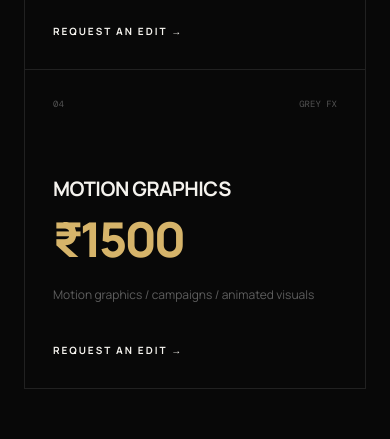
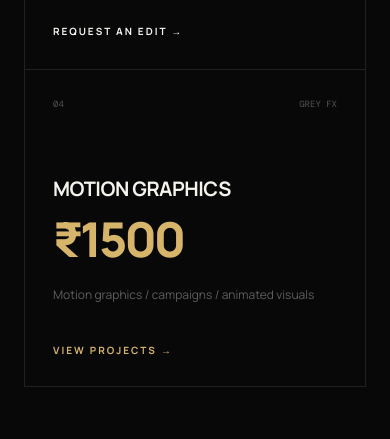
Before and after one commit to sam03127/grey-fx, a React (Vite) app: page / in a window 390 px wide. Shown: the part 5473-5912 px from the top of the page. Built offline with nearby package versions, Linux system fonts and the light colour scheme; a web font is replaced by a local one.

Commit message:
Refactor Pricing component for better readability

```diff
--- a/src/components/Pricing.jsx
+++ b/src/components/Pricing.jsx
@@ -30,8 +30,24 @@ export default function Pricing(){
 
       <div className="grid border-l border-t border-white/10 md:grid-cols-4">
 
-        {plans.map(([t,p,d,n])=>
-          <div key={t} className="border-b border-r border-white/10 p-7 md:p-9">
+        {plans.map(([t,p,d,n])=>{
+
+          const isMotionGraphics=t==='MOTION GRAPHICS';
+
+          return (
+            <div
+              key={t}
+              onClick={()=>{
+                if(isMotionGraphics){
+                  window.location.href='/grey-fx/motion-graphics';
+                }
+              }}
+              className={`border-b border-r border-white/10 p-7 md:p-9 ${
+                isMotionGraphics
+                  ? 'cursor-pointer transition-all duration-300 hover:bg-[#d6b46a]/[.05] hover:border-[#d6b46a]/40'
+                  : ''
+              }`}
+            >
 
               <div className="flex justify-between mono text-[9px] text-white/30">
                 <span>{n}</span>
@@ -50,15 +66,23 @@ export default function Pricing(){
                 {d}
               </p>
 
+              {isMotionGraphics ? (
+                <div className="mt-9 text-[10px] font-bold uppercase tracking-[.2em] text-[#d6b46a]">
+                  View Projects →
+                </div>
+              ) : (
                 <a
                   href="#contact"
+                  onClick={(e)=>e.stopPropagation()}
                   className="mt-9 inline-block text-[10px] font-bold uppercase tracking-[.2em] text-white/70 hover:text-[#d6b46a]"
                 >
                   Request an edit →
                 </a>
+              )}
 
             </div>
-        )}
+          );
+        })}
 
       </div>
 
```
Lines whose indentation alone changed are shown as unchanged.
